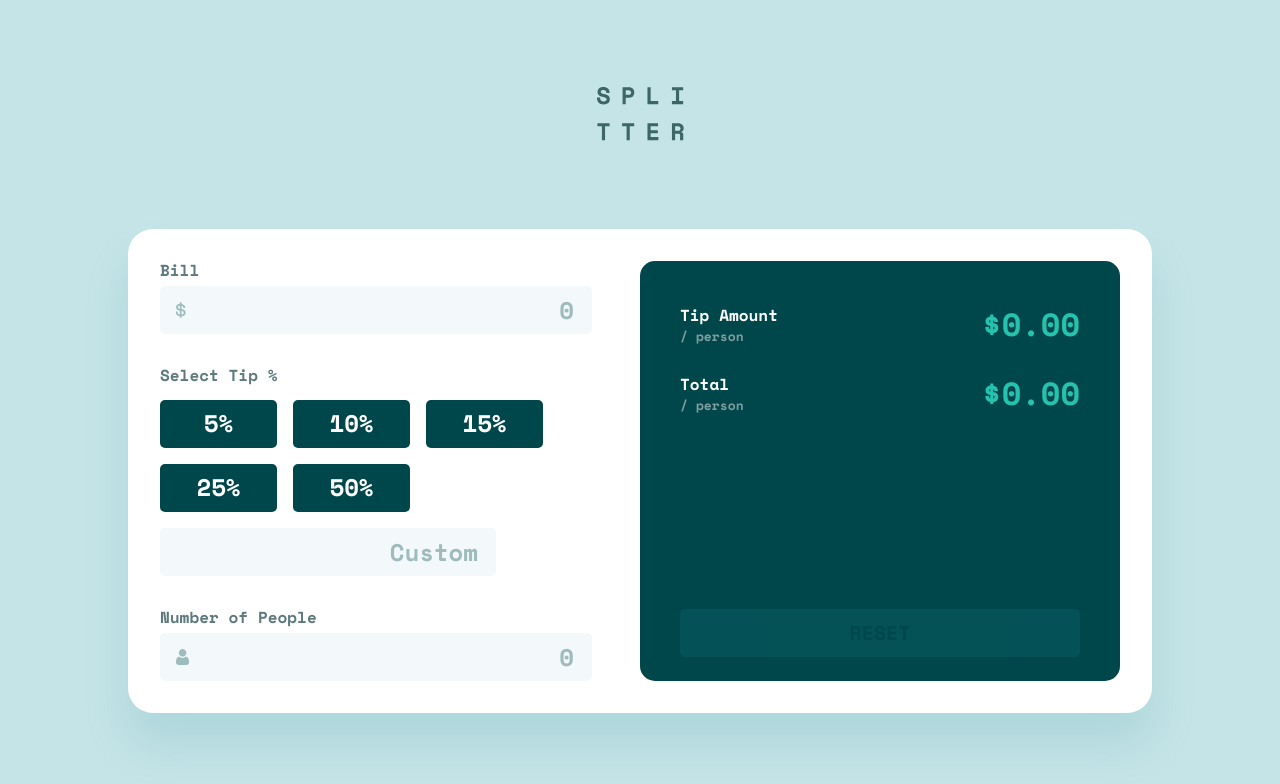
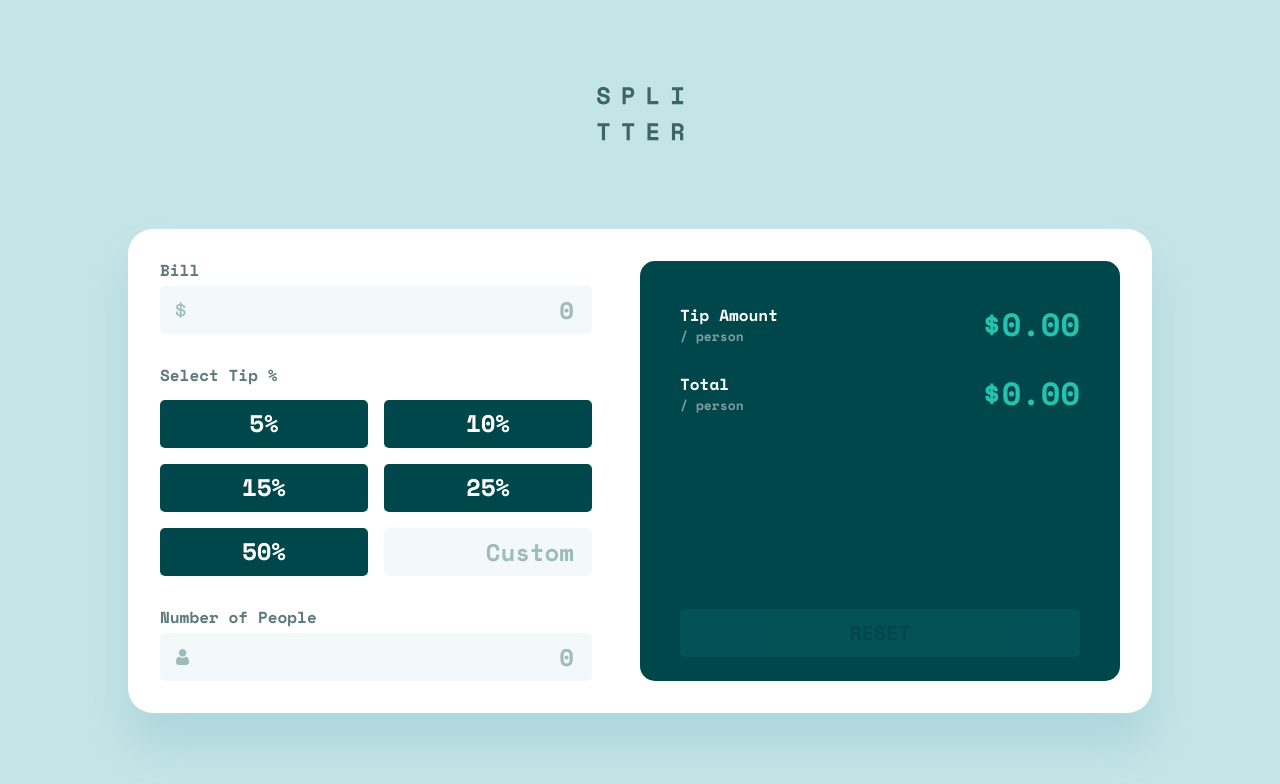
Before and after one commit to IlyashenkoA/frontendmentor-tip-calculator, a React (Create React App) app: page / in a window 1280 px wide. Shown: the top 784 px of the page. Built offline with nearby package versions, Linux system fonts and the light colour scheme.

Commit message:
Fix grid for radio buttons

```diff
--- a/src/components/RadioGroup/RadioGroup.module.css
+++ b/src/components/RadioGroup/RadioGroup.module.css
@@ -1,6 +1,6 @@
 .input__group {
-  display: grid;
-  grid-template-columns: repeat(auto-fit, repeat(9rem, 1fr));
+  display: flex;
+  flex-flow: column;
   gap: 1rem;
 }
 
@@ -9,7 +9,7 @@
 }
 
 .input__fields {
-  display: flex;
-  flex-flow: row wrap;
+  display: grid;
+  grid-template-columns: repeat(auto-fit, minmax(9rem, 1fr));
   gap: 1rem;
 }
```
